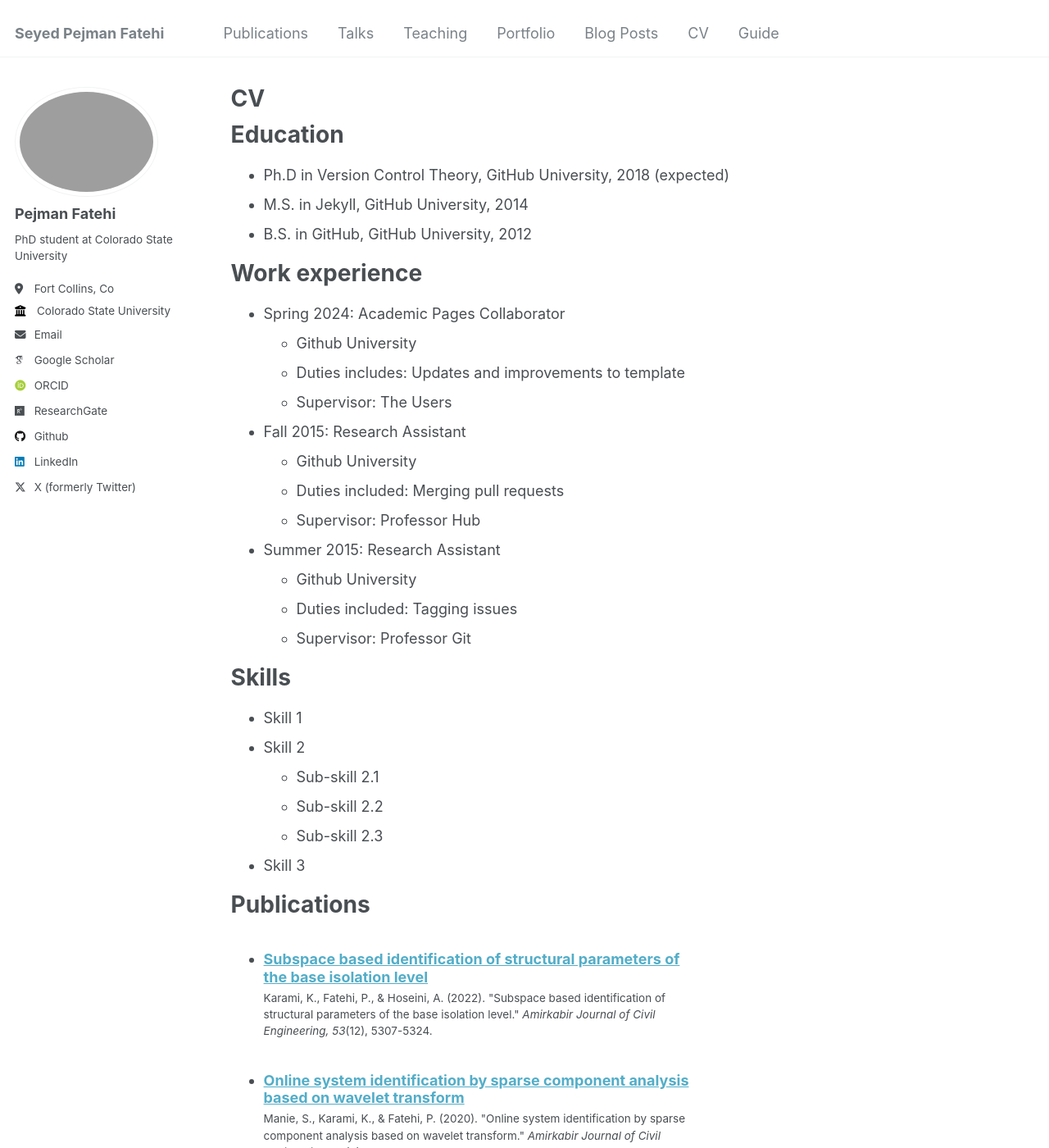
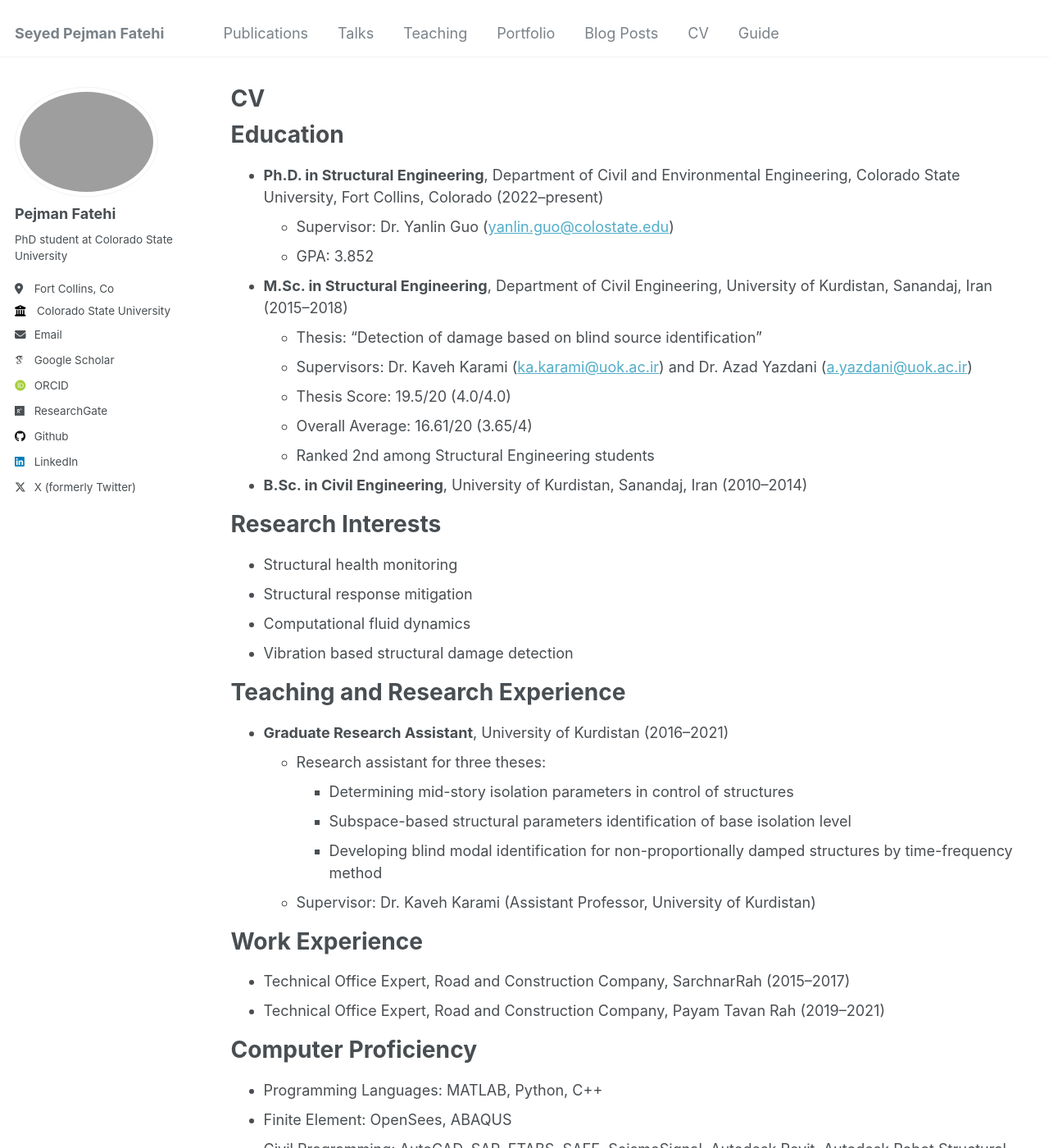
Before and after one commit to pejmanff/pejmanff.github.io, a Jekyll site: the page built from _pages/cv.md, in a window 1280 px wide and 1400 px high. Shown: the whole window at 82% size. Built offline with Jekyll 4.4.1, drawn with Linux system fonts in a browser that asks for light colours; some web fonts are replaced; some of the changed text lies outside the part shown.

Commit message:
Update CV with academic and professional details

```diff
--- a/_pages/cv.md
+++ b/_pages/cv.md
@@ -11,35 +11,57 @@ redirect_from:
 
 Education
 ======
-* Ph.D in Version Control Theory, GitHub University, 2018 (expected)
-* M.S. in Jekyll, GitHub University, 2014
-* B.S. in GitHub, GitHub University, 2012
+* **Ph.D. in Structural Engineering**, Department of Civil and Environmental Engineering, Colorado State University, Fort Collins, Colorado (2022&ndash;present)
+  * Supervisor: Dr. Yanlin Guo (<yanlin.guo@colostate.edu>)
+  * GPA: 3.852
+* **M.Sc. in Structural Engineering**, Department of Civil Engineering, University of Kurdistan, Sanandaj, Iran (2015&ndash;2018)
+  * Thesis: "Detection of damage based on blind source identification"
+  * Supervisors: Dr. Kaveh Karami (<ka.karami@uok.ac.ir>) and Dr. Azad Yazdani (<a.yazdani@uok.ac.ir>)
+  * Thesis Score: 19.5/20 (4.0/4.0)
+  * Overall Average: 16.61/20 (3.65/4)
+  * Ranked 2nd among Structural Engineering students
+* **B.Sc. in Civil Engineering**, University of Kurdistan, Sanandaj, Iran (2010&ndash;2014)
 
-Work experience
+Research Interests
 ======
-* Spring 2024: Academic Pages Collaborator
-  * Github University
-  * Duties includes: Updates and improvements to template
-  * Supervisor: The Users
+* Structural health monitoring
+* Structural response mitigation
+* Computational fluid dynamics
+* Vibration based structural damage detection
 
-* Fall 2015: Research Assistant
-  * Github University
-  * Duties included: Merging pull requests
-  * Supervisor: Professor Hub
+Teaching and Research Experience
+======
+* **Graduate Research Assistant**, University of Kurdistan (2016&ndash;2021)
+  * Research assistant for three theses:
+    * Determining mid-story isolation parameters in control of structures
+    * Subspace-based structural parameters identification of base isolation level
+    * Developing blind modal identification for non-proportionally damped structures by time-frequency method
+  * Supervisor: Dr. Kaveh Karami (Assistant Professor, University of Kurdistan)
 
-* Summer 2015: Research Assistant
-  * Github University
-  * Duties included: Tagging issues
-  * Supervisor: Professor Git
+Work Experience
+======
+* Technical Office Expert, Road and Construction Company, SarchnarRah (2015&ndash;2017)
+* Technical Office Expert, Road and Construction Company, Payam Tavan Rah (2019&ndash;2021)
 
-Skills
+Computer Proficiency
 ======
-* Skill 1
-* Skill 2
-  * Sub-skill 2.1
-  * Sub-skill 2.2
-  * Sub-skill 2.3
-* Skill 3
+* Programming Languages: MATLAB, Python, C++
+* Finite Element: OpenSees, ABAQUS
+* Civil Programming: AutoCAD, SAP, ETABS, SAFE, SeismoSignal, Autodesk Revit, Autodesk Robot Structural Analysis
+
+Professional Activities
+======
+* Member of Iran Engineers' Association
+* Member of Kurdistan University Civil Engineering Association (2011&ndash;2014)
+* Secretary of Kurdistan University Numerical Simulation Association (2017&ndash;2018)
+
+Awards & Honors
+======
+* 2010 &ndash; Full Scholarship from Kurdistan University for bachelor's program
+* 2015 &ndash; Full Scholarship from Kurdistan University for graduate program
+* 2023 &ndash; Bob and Joan Meroney Scholarship, Colorado State University
+* 2024 &ndash; Thornton Tomasetti Foundation 9th Annual Student Innovation Fellowship
+* 2024 &ndash; Civil Engineering Alumni Graduate Scholarship
 
 Publications
 ======
@@ -58,7 +80,3 @@ Teaching
   <ul>{% for post in site.teaching reversed %}
     {% include archive-single-cv.html %}
   {% endfor %}</ul>
-
-Service and leadership
-======
-* Currently signed in to 43 different slack teams
```
